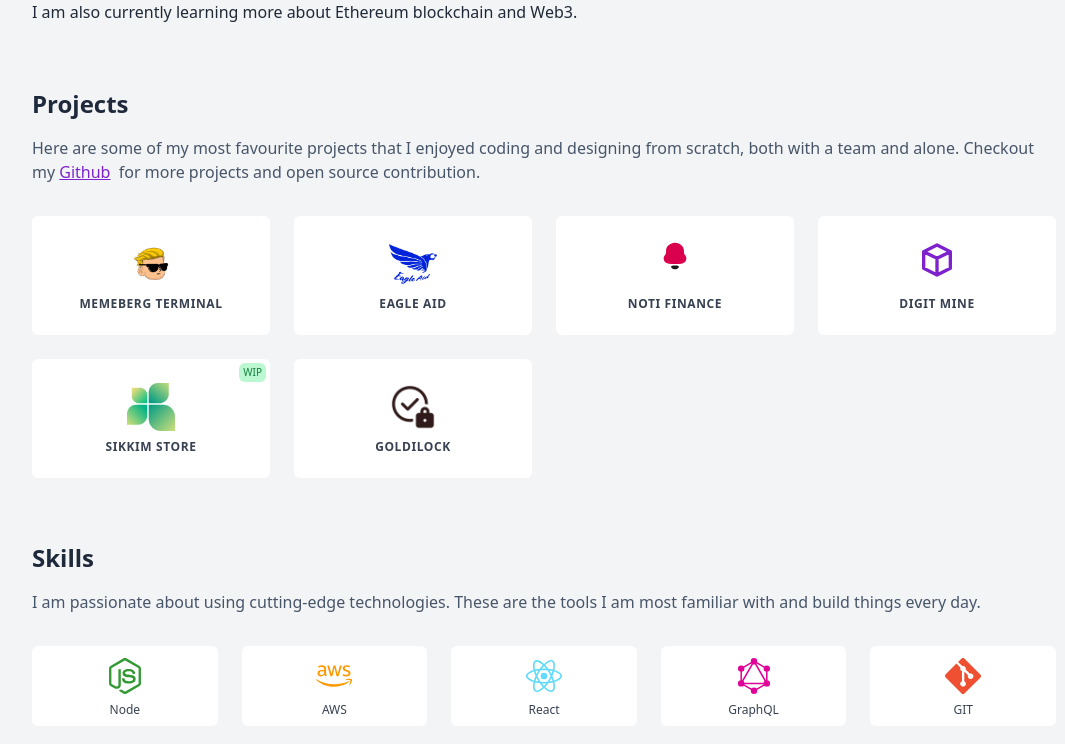
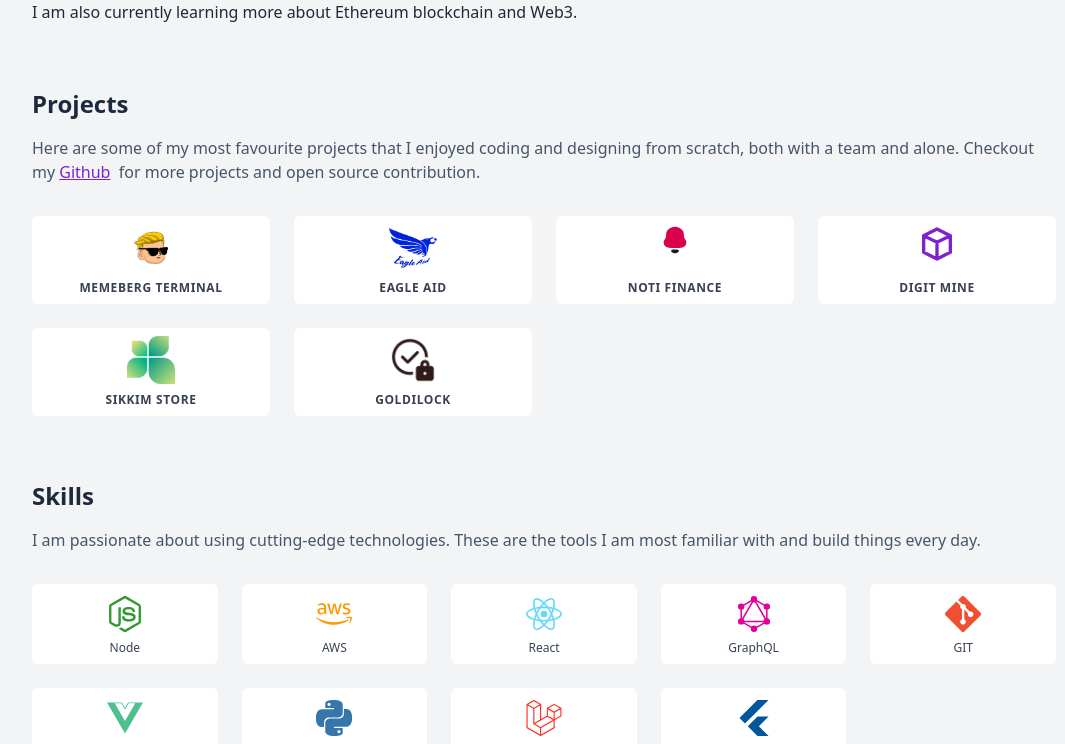
Before and after one commit to raynirola/portfolio, a Next.js app: page / in a window 1280 px wide. Shown: the part 778-1522 px from the top of the page, without its empty margins (96-1161 px from the left). Built offline with nearby package versions, Linux system fonts and the light colour scheme; no server answers.

Commit message:
remove unsed imports and tailwind plugins

```diff
--- a/package.json
+++ b/package.json
@@ -17,6 +17,7 @@
     "lint": "next lint"
   },
   "dependencies": {
+    "@headlessui/react": "^1.6.4",
     "@heroicons/react": "^1.0.6",
     "@sendgrid/mail": "^7.7.0",
     "next": "^12.1.6",
@@ -26,8 +27,6 @@
   },
   "devDependencies": {
     "@tailwindcss/forms": "^0.5.2",
-    "@tailwindcss/line-clamp": "^0.4.0",
-    "@tailwindcss/typography": "^0.5.2",
     "@types/node": "^17.0.42",
     "@types/react": "^18.0.12",
     "@types/react-dom": "^18.0.5",
--- a/tailwind.config.js
+++ b/tailwind.config.js
@@ -3,16 +3,11 @@ module.exports = {
     './pages/**/*.{js,jsx,ts,tsx}',
     './components/**/*.{js,jsx,ts,tsx}',
     './layouts/**/*.{js,jsx,ts,tsx}',
-    './contexts/**/*.{js,jsx,ts,tsx}'
+    './contexts/**/*.{js,jsx,ts,tsx}',
   ],
   darkMode: 'class',
   theme: {
-    extend: {}
+    extend: {},
   },
-  plugins: [
-    require('@tailwindcss/forms'),
-    require('@tailwindcss/typography'),
-    require('@tailwindcss/line-clamp'),
-    require('@tailwindcss/aspect-ratio')
-  ]
+  plugins: [require('@tailwindcss/forms')],
 }
```
Also changed, not shown: 1 other file (tests, documents, lock files or other folders).
